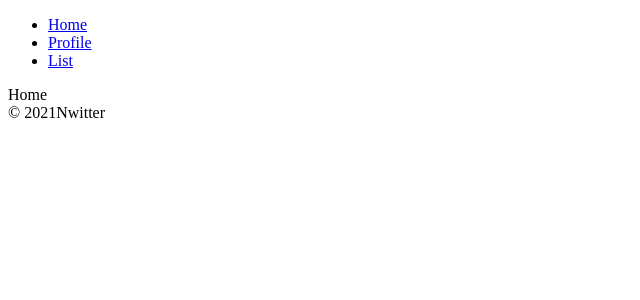
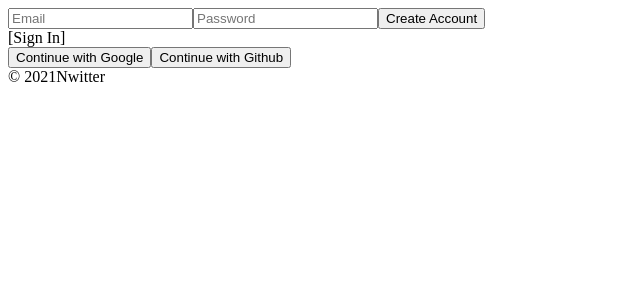
Before and after one commit to wlgp1056/jihyepro, a React (Create React App) app: page / in a window 1280 px wide. Shown: the top 300 px of the page, without its empty margins (0-640 px from the left). Built offline with nearby package versions, Linux system fonts and the light colour scheme; no server answers.

Commit message:
이메일,패스워드

```diff
--- a/src/components/App.js
+++ b/src/components/App.js
@@ -1,12 +1,30 @@
 import AppRouter from "./Router";
-import {useState} from "react";
+import {useEffect, useState} from "react";
+import {authService} from "fbase";
 
 function App() {
+  //console.log(authService.currentUser);
    // 상수 선언, ES6문번의 구조 분해 할당
-  const [isLoggedIn, setIsLoggedIn] = useState(true);
+  const [init, setInit] = useState(false);
+  const [isLoggedIn, setIsLoggedIn] = useState(authService.currentUser);
+  useEffect(()=>{
+    //console.log(authService.currentUser);
+    //setIsLoggedIn(authService.currentUser);
+    authService.onAuthStateChanged((user)=>{
+      if(user){
+        setIsLoggedIn(user);
+      } else { // 로그인x
+        setIsLoggedIn(false);
+      }
+      setInit(true);
+    }); // 이벤트 핸들러 - 인증정보변경되면 실행된다.
+  }, []);
+
+  // 현재 접속자 확인
+ // console.log(authService.currentUser);
   return (
       <>
-        <AppRouter isLoggedIn={isLoggedIn}></AppRouter>
+        {init ? <AppRouter isLoggedIn={isLoggedIn}></AppRouter> : "initalizing..."}
         <footer>&copy; {new Date().getFullYear()}Nwitter</footer>
       </>
 
--- a/src/fbase.js
+++ b/src/fbase.js
@@ -1,14 +1,23 @@
 import firebase from "firebase/app";
+// 개별 export 하려면 각각의 기능들을 import 해야 한다.
+import "firebase/auth";
+import "firebase/storage"
 import "firebase/firestore";
 
 const firebaseConfig = {
   apiKey: process.env.REACT_APP_API_KEY,
   authDomain: process.env.REACT_APP_AUTH_DOMAIN,
+  databaseURL: process.env.REACT_APP_DATABASE_URL,
   projectId: process.env.REACT_APP_PROJECT_ID,
   storageBucket: process.env.REACT_APP_STORAGE_BUCKET,
-  messagingSenderId: process.env.REACT_APP_MESSAGIN_SENDER_ID,
-  appId: process.env.REACT_APP_APPID
+  messagingSenderId: process.env.REACT_APP_MESSAGING_SENDER_ID,
+  appId: process.env.REACT_APP_APP_ID
 };
 
-// Initialize Firebase
-export default firebase.initializeApp(firebaseConfig);
+firebase.initializeApp(firebaseConfig);
+
+//export default firebase.initializeApp(firebaseConfig);
+//export const firebase;
+export const authService = firebase.auth();
+export const dbService = firebase.firestore();
+export const storageService = firebase.storage();
--- a/src/index.js
+++ b/src/index.js
@@ -1,12 +1,10 @@
 import React from 'react';
 import ReactDOM from 'react-dom';
 import App from 'components/App';
-import firebase from "fbase";
-console.log(firebase);
+//import firebase from "fbase";
+//console.log(firebase);
 
 ReactDOM.render(
-  <React.StrictMode>
-    <App />
-  </React.StrictMode>,
+    <App />,
   document.getElementById('root')
 );
--- a/src/routes/Auth.js
+++ b/src/routes/Auth.js
@@ -1,4 +1,98 @@
-const Auth = () => <span>Auth</span>
+import { useState } from "react";
+import { authService } from "fbase";
 
+const Auth = () => {
+    /*
+    setTimeout(()=>{
+        console.log(authService.currentUser);
+
+    }, 2000);*/
+    const [email, setEmail] = useState("");
+    const [password, setPassword] = useState("");
+    const [newAccount, setNewAccount] = useState(true);
+    const [error, setError] = useState("");
+
+    const onChange = (event) => {
+        //console.log(event.target.name);
+        // console.log(event.target.value);
+        // setEmail(event.target.value);
+        const {
+            target : {name, value}
+        } = event;
+
+        if(name === "email"){
+            setEmail(value);
+        }else if(name === "password") {
+            setPassword(value);
+        }
+    };
+    const onSubmit = async (event) => {
+        event.preventDefault(); // submit 기본 기능 일시 중지.
+        try {
+            let data;
+            if (newAccount){
+                // create newAccount
+                data = await authService.createUserWithEmailAndPassword(email, password);
+            } else {
+                // login
+                data = await authService.signInWithEmailAndPassword(email, password);
+            }
+            console.log(data);
+        } catch(error){
+            //console.log(error);
+            setError(error.message);
+        }
+    };
+    const toggleAccount = (event) => {
+        console.log("toggleAccount>>>", newAccount);
+        //setNewAccount(newAccount ? false : true);
+        /*
+        setNewAccount(function(prev){
+            return !prev;
+        });*/
+
+        setNewAccount( (prev)=>!prev );
+
+    };
+    const onSocialClick = (event) => {
+
+    };
+
+    return (
+        <div>
+          <form onSubmit={onSubmit}>
+            <input
+              name="email"
+              type="email"
+              placeholder="Email"
+              required
+              value={email}
+              onChange={onChange}
+            />
+            <input
+              name="password"
+              type="password"
+              placeholder="Password"
+              required
+              value={password}
+              onChange={onChange}
+            />
+            <input type="submit" value={newAccount ? "Create Account" : "Log In"} />
+            {error}
+          </form>
+          <span onClick={toggleAccount}>
+            {newAccount ? "[Sign In]" : "[Create Account]"}
+          </span>
+          <div>
+            <button onClick={onSocialClick} name="google">
+              Continue with Google
+            </button>
+            <button onClick={onSocialClick} name="github">
+              Continue with Github
+            </button>
+          </div>
+        </div>
+      );
+}
 
 export default Auth;
```
